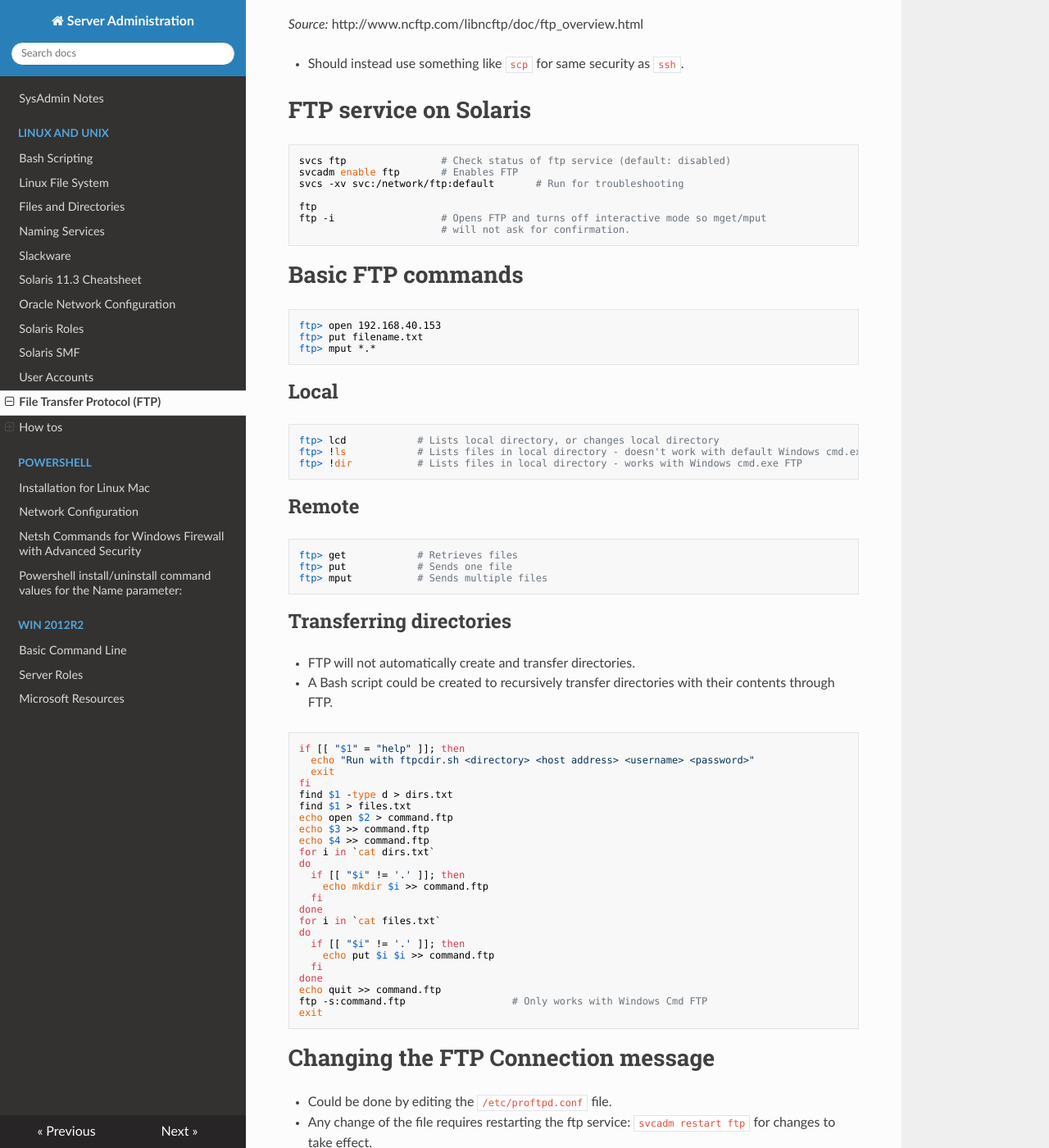
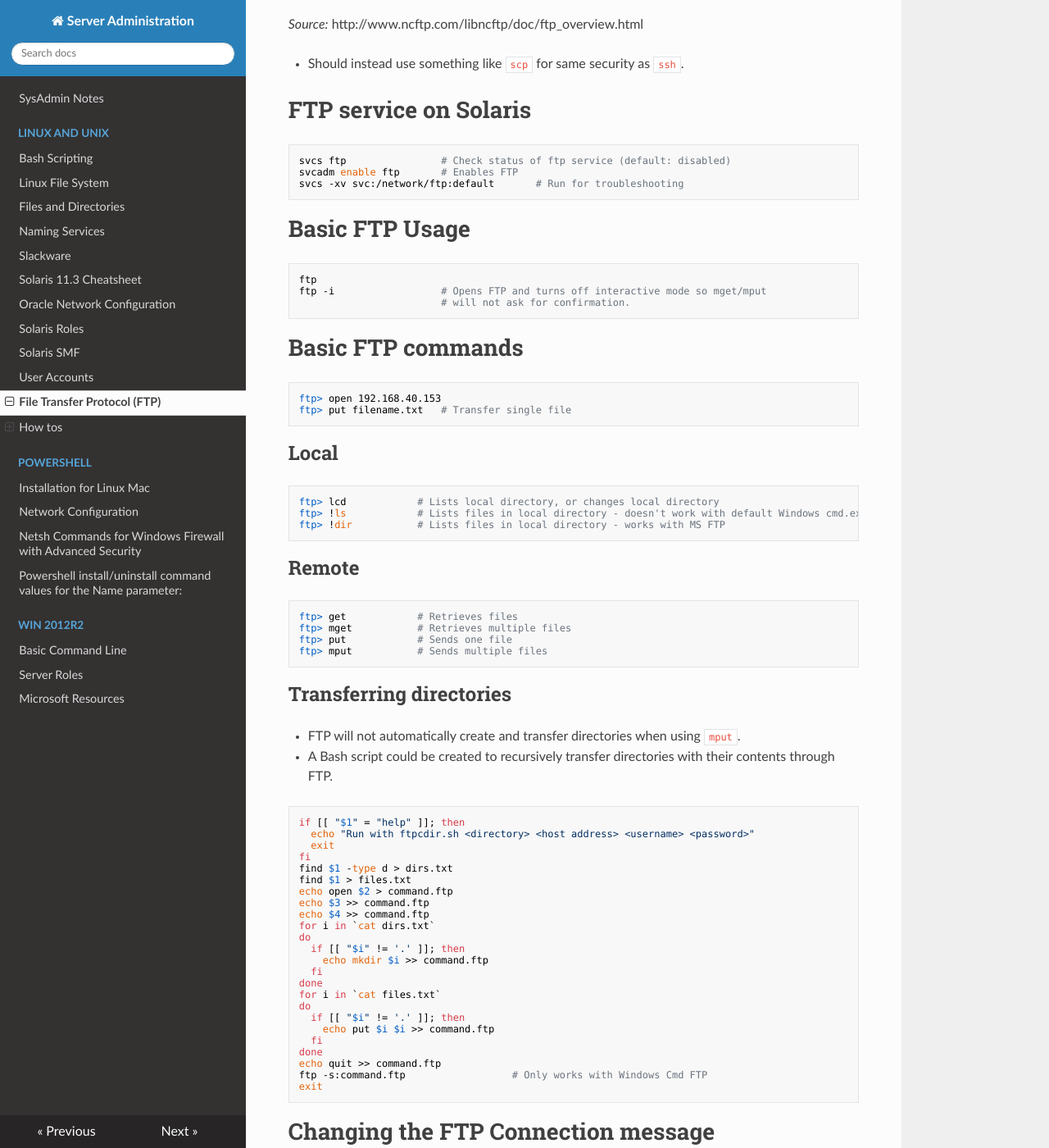
Before and after one commit to gavchan/sysadmin-notes, an MkDocs documentation site: the page built from docs/Linux-and-Unix/Using_FTP.md, in a window 1280 px wide and 1400 px high, scrolled down 454 px. Shown: the whole window at 82% size. Built offline with MkDocs 1.6.1, drawn with Linux system fonts in a browser that asks for light colours; nearby versions of some CDN libraries.

Commit message:
Minor edit

````diff
--- a/docs/Linux-and-Unix/Using_FTP.md
+++ b/docs/Linux-and-Unix/Using_FTP.md
@@ -18,7 +18,10 @@
 svcs ftp                # Check status of ftp service (default: disabled)
 svcadm enable ftp       # Enables FTP
 svcs -xv svc:/network/ftp:default       # Run for troubleshooting
+```
 
+# Basic FTP Usage
+```
 ftp
 ftp -i                  # Opens FTP and turns off interactive mode so mget/mput
                         # will not ask for confirmation.
@@ -26,23 +29,23 @@ ftp -i                  # Opens FTP and turns off interactive mode so mget/mput
 # Basic FTP commands
 ```
 ftp> open 192.168.40.153
-ftp> put filename.txt
-ftp> mput *.*
+ftp> put filename.txt   # Transfer single file
 ```
 ## Local
 ```
 ftp> lcd            # Lists local directory, or changes local directory
 ftp> !ls            # Lists files in local directory - doesn't work with default Windows cmd.exe FTP
-ftp> !dir           # Lists files in local directory - works with Windows cmd.exe FTP
+ftp> !dir           # Lists files in local directory - works with MS FTP
 ```
 ## Remote
 ```
 ftp> get            # Retrieves files
+ftp> mget           # Retrieves multiple files
 ftp> put            # Sends one file
 ftp> mput           # Sends multiple files
 ```
 ## Transferring directories
-- FTP will not automatically create and transfer directories.
+- FTP will not automatically create and transfer directories when using `mput`.
 - A Bash script could be created to recursively transfer directories with their contents through FTP.
 
 ```
````
